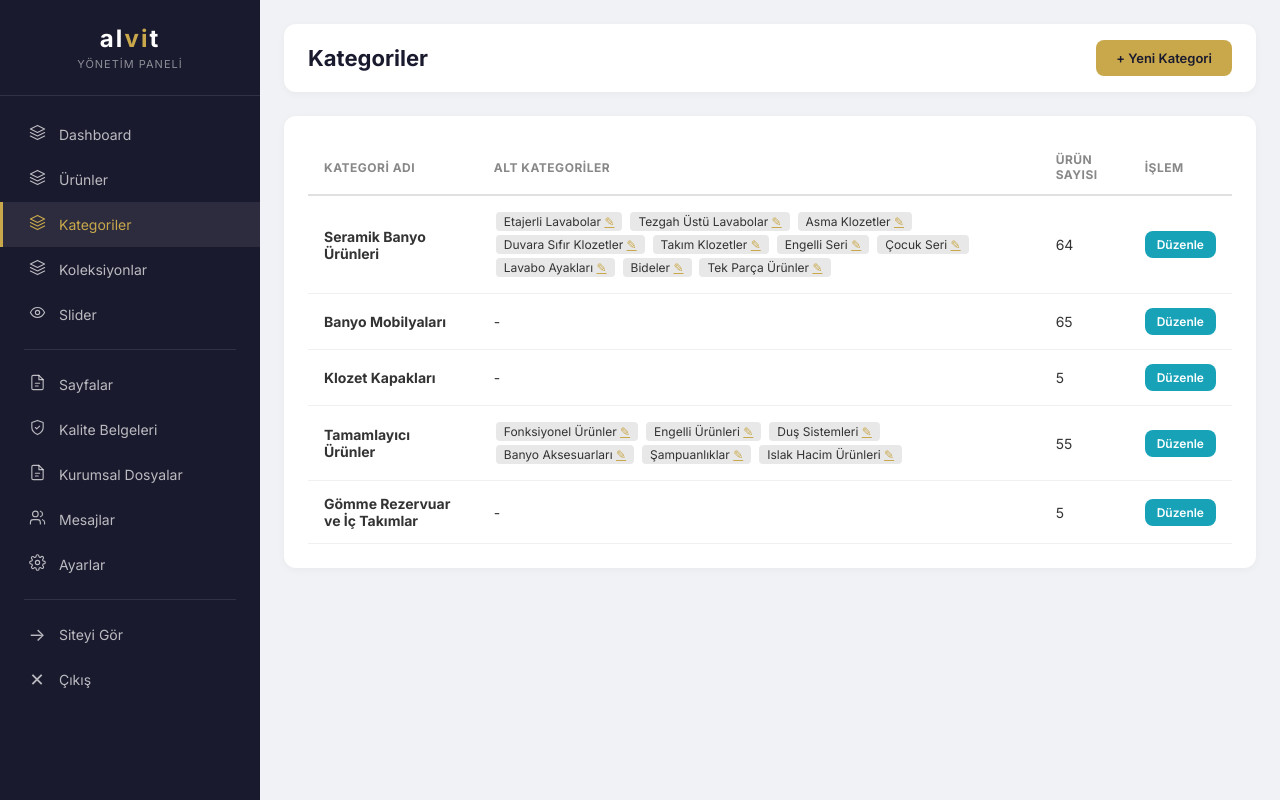
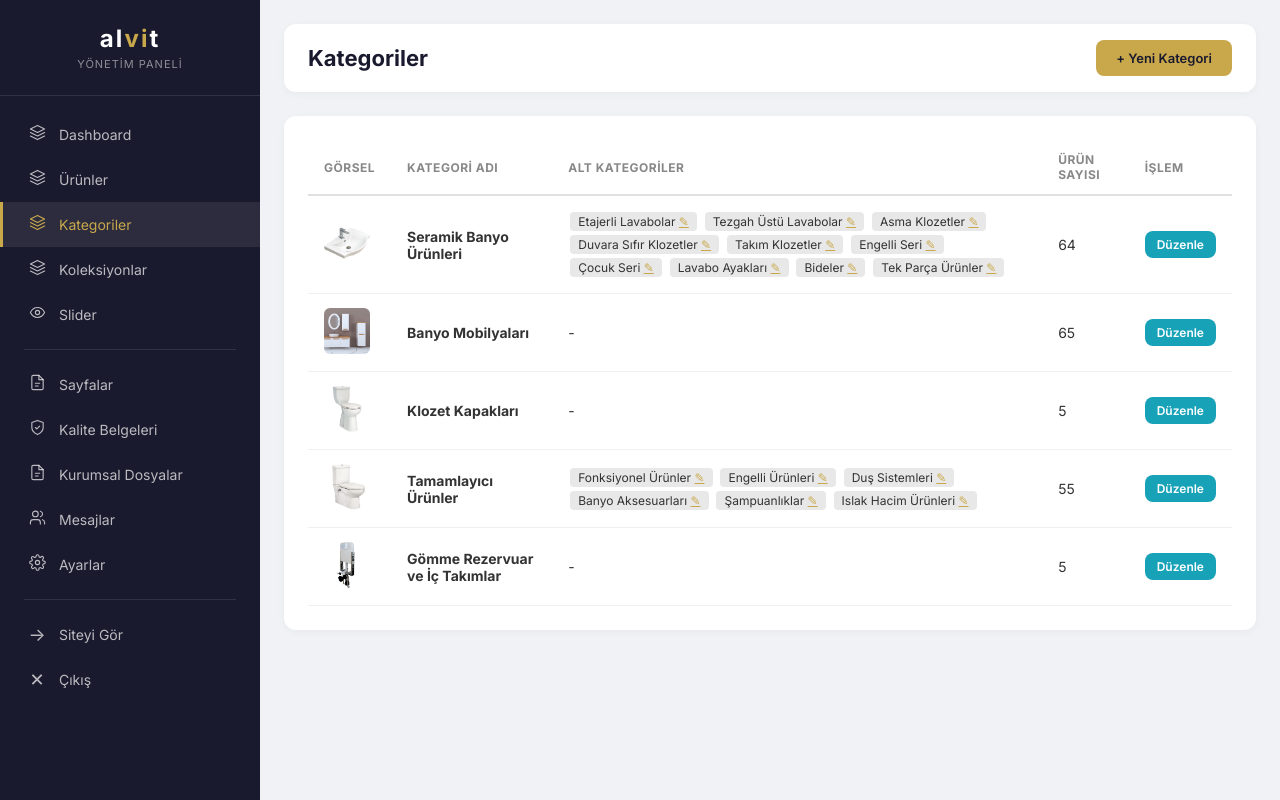
Before and after one commit to oguzhan014/alvitweb, a PHP site: page /admin/categories in a window 1280 px wide. Run offline with PHP 8.4, Linux system fonts and the light colour scheme; the visitor is signed in with stand-in values (Sample User, id 1).

Commit message:
Add image preview and image column to categories admin
- Show current image preview in category edit form
- Add image thumbnail column to categories list table

Co-Authored-By: Claude Opus 4.6 <noreply@anthropic.com>

```diff
--- a/admin/categories.php
+++ b/admin/categories.php
@@ -162,6 +162,11 @@ if ($action === 'form'):
         <input type="file" name="image" accept="image/*">
         <p>Görsel yüklemek için tıklayın</p>
       </div>
+      <?php if (!empty($editCat['image'])): ?>
+      <div class="image-preview">
+        <div class="image-preview-item"><img src="/<?= e($editCat['image']) ?>" alt=""></div>
+      </div>
+      <?php endif; ?>
     </div>
 
     <button type="submit" class="btn-admin btn-admin-success">
@@ -185,6 +190,7 @@ if ($action === 'form'):
   <table class="admin-table">
     <thead>
       <tr>
+        <th>Görsel</th>
         <th>Kategori Adı</th>
         <th>Alt Kategoriler</th>
         <th>Ürün Sayısı</th>
@@ -194,6 +200,11 @@ if ($action === 'form'):
     <tbody>
       <?php foreach ($categories as $cat): ?>
       <tr>
+        <td>
+          <?php if (!empty($cat['image'])): ?>
+          <img src="/<?= e($cat['image']) ?>" alt="" style="width:46px;height:46px;object-fit:cover;border-radius:6px;">
+          <?php endif; ?>
+        </td>
         <td><strong><?= e($cat['name']) ?></strong></td>
         <td>
           <?php if (!empty($cat['subcategories'])): ?>
```
